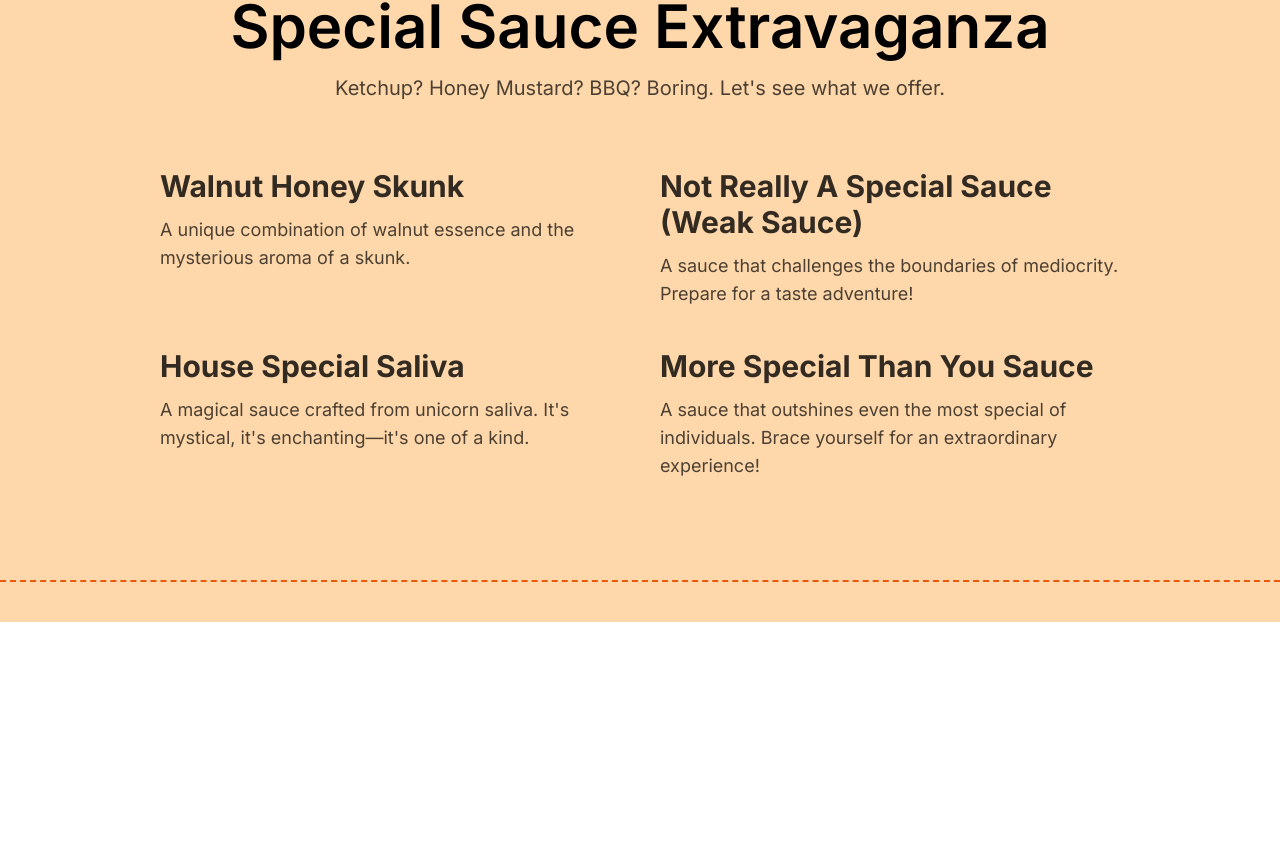
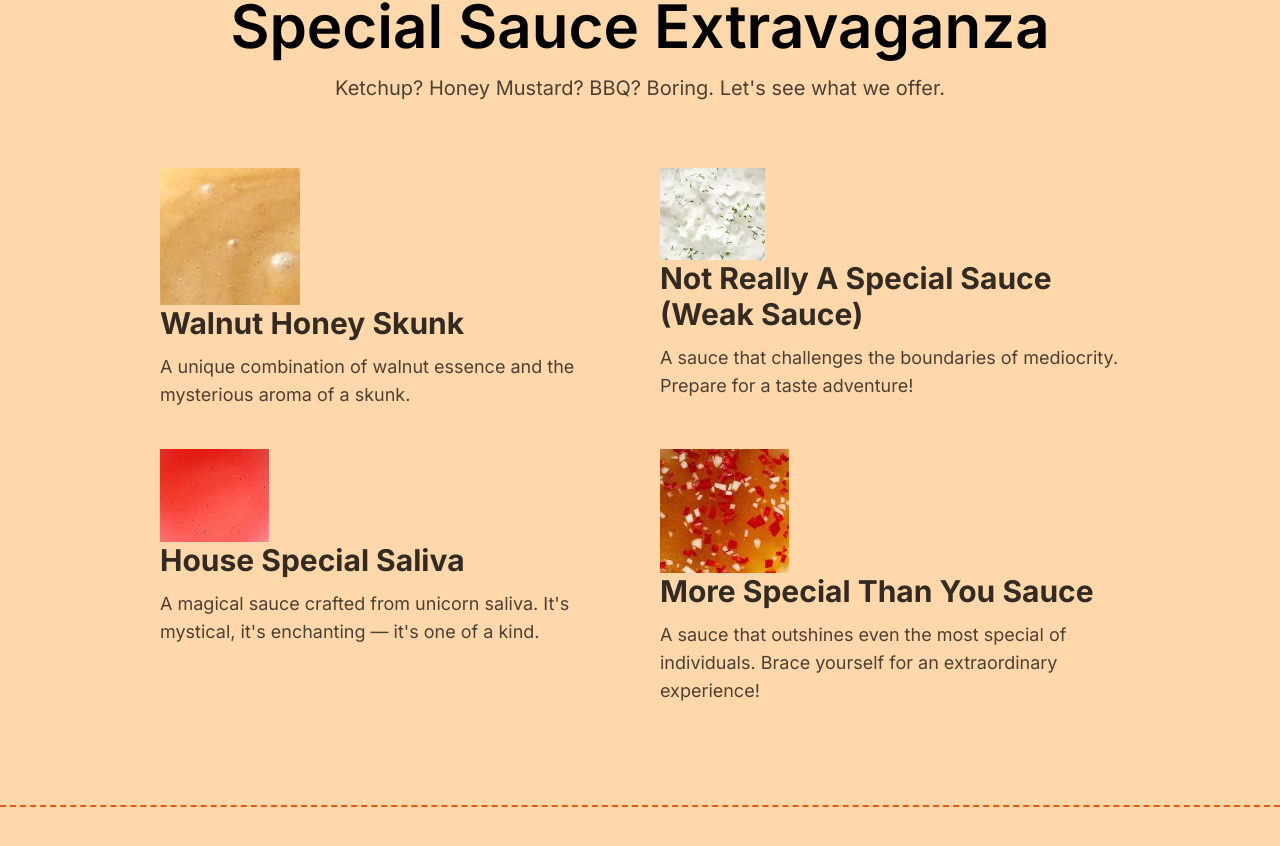
Before and after one commit to dtran813/thicken, a Next.js app: page / in a window 1280 px wide. Shown: the part 4542-5388 px from the top of the page. Before the commit the page ends 5164 px from the top, so only its background shows below. Built offline with nearby package versions, Linux system fonts and the light colour scheme.

Commit message:
Refactor the sauces content into constant and using SauceInfo component instead

```diff
--- /dev/null
+++ b/app/constants.ts
@@ -0,0 +1,24 @@
+import { saliva, special, walnut_honey, weak_sauce } from '@/public';
+
+export const saucesInfo = [
+  {
+    name: 'Walnut Honey Skunk',
+    desc: 'A unique combination of walnut essence and the mysterious aroma of a skunk.',
+    imgSrc: walnut_honey,
+  },
+  {
+    name: 'Not Really A Special Sauce (Weak Sauce)',
+    desc: 'A sauce that challenges the boundaries of mediocrity. Prepare for a taste adventure!',
+    imgSrc: weak_sauce,
+  },
+  {
+    name: 'House Special Saliva',
+    desc: "A magical sauce crafted from unicorn saliva. It's mystical, it's enchanting — it's one of a kind.",
+    imgSrc: saliva,
+  },
+  {
+    name: 'More Special Than You Sauce',
+    desc: 'A sauce that outshines even the most special of individuals. Brace yourself for an extraordinary experience!',
+    imgSrc: special,
+  },
+];
--- a/app/page.tsx
+++ b/app/page.tsx
@@ -1,15 +1,17 @@
+import {
+  aboutUs,
+  chickenHeart,
+  chickenKids,
+  chickens,
+  egg,
+  slow,
+} from '@/public';
 import Image from 'next/image';
 import Link from 'next/link';
-import { FiInstagram, FiTwitter, FiFacebook } from 'react-icons/fi';
 import { CiWarning } from 'react-icons/ci';
-import {
-  aboutUs,
-  slow,
-  chickens,
-  egg,
-  chickenHeart,
-  chickenKids,
-} from '@/public';
+import { FiFacebook, FiInstagram, FiTwitter } from 'react-icons/fi';
+import SauceInfo from './components/SauceInfo';
+import { saucesInfo } from './constants';
 
 export default function Home() {
   return (
@@ -171,7 +173,7 @@ export default function Home() {
 
           <section
             id="freeMenu"
-            className="mt-20 border-t-2 border-dotted border-orange-600 pt-10"
+            className="mt-20 border-t-2 border-dashed border-orange-600 pt-10"
           >
             <h2 className="mb-3 text-center text-6xl font-semibold">
               Our Free Menu
@@ -277,45 +279,9 @@ export default function Home() {
             </p>
 
             <div className="mt-10 flex flex-wrap justify-center">
-              <div className="w-[500px] p-5">
-                <h3 className="text-3xl font-bold text-black/80">
-                  Walnut Honey Skunk
-                </h3>
-                <p className="mt-3 text-lg text-black/70">
-                  A unique combination of walnut essence and the mysterious
-                  aroma of a skunk.
-                </p>
-              </div>
-
-              <div className="w-[500px] p-5">
-                <h3 className="text-3xl font-bold text-black/80">
-                  Not Really A Special Sauce (Weak Sauce)
-                </h3>
-                <p className="mt-3 text-lg text-black/70">
-                  A sauce that challenges the boundaries of mediocrity. Prepare
-                  for a taste adventure!
-                </p>
-              </div>
-
-              <div className="w-[500px] p-5">
-                <h3 className="text-3xl font-bold text-black/80">
-                  House Special Saliva
-                </h3>
-                <p className="mt-3 text-lg text-black/70">
-                  A magical sauce crafted from unicorn saliva. It&apos;s
-                  mystical, it&apos;s enchanting—it&apos;s one of a kind.
-                </p>
-              </div>
-
-              <div className="w-[500px] p-5">
-                <h3 className="text-3xl font-bold text-black/80">
-                  More Special Than You Sauce
-                </h3>
-                <p className="mt-3 text-lg text-black/70">
-                  A sauce that outshines even the most special of individuals.
-                  Brace yourself for an extraordinary experience!
-                </p>
-              </div>
+              {saucesInfo.map(({ name, desc, imgSrc }) => (
+                <SauceInfo key={name} imgSrc={imgSrc} name={name} desc={desc} />
+              ))}
             </div>
           </section>
 
```
